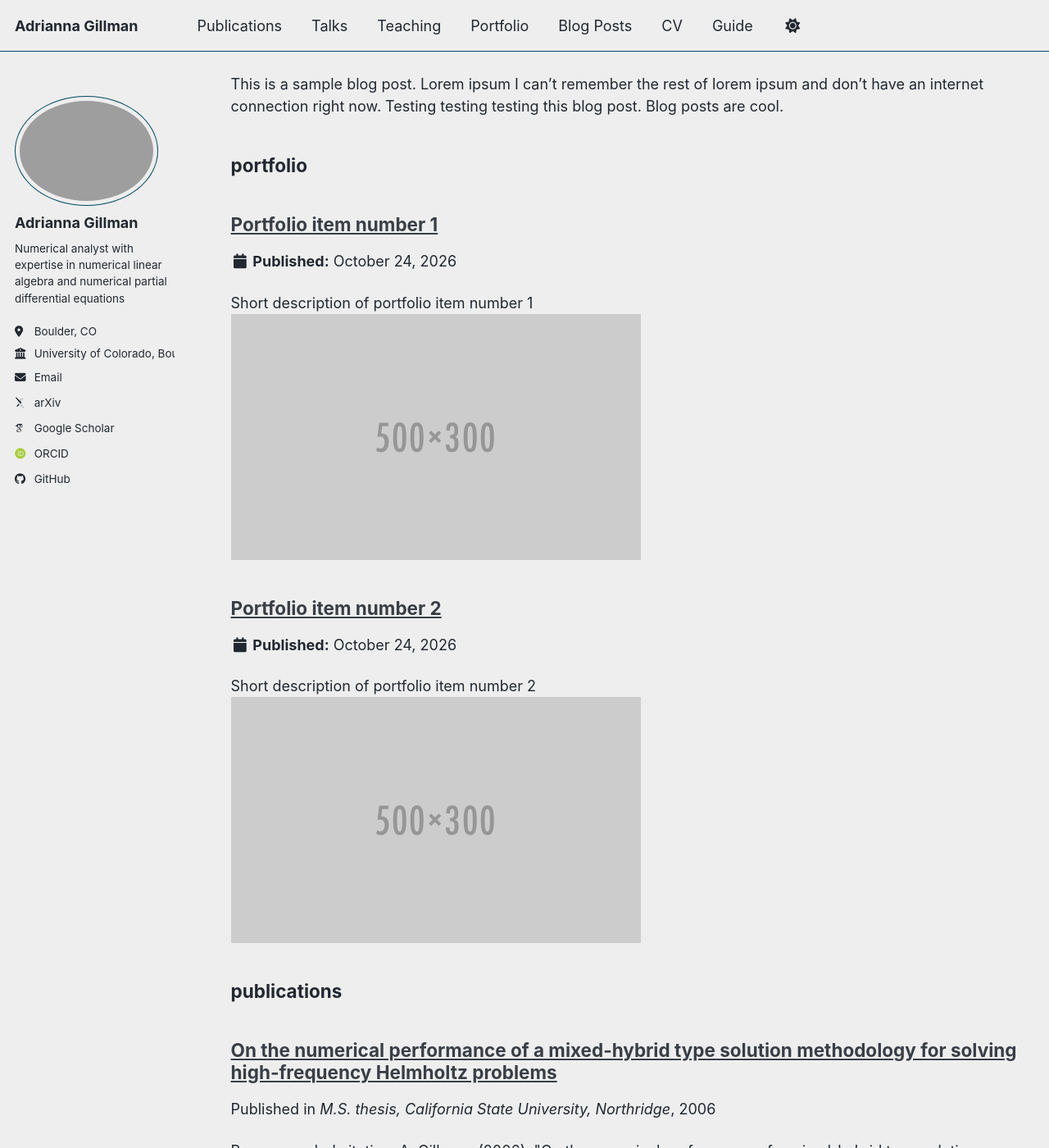
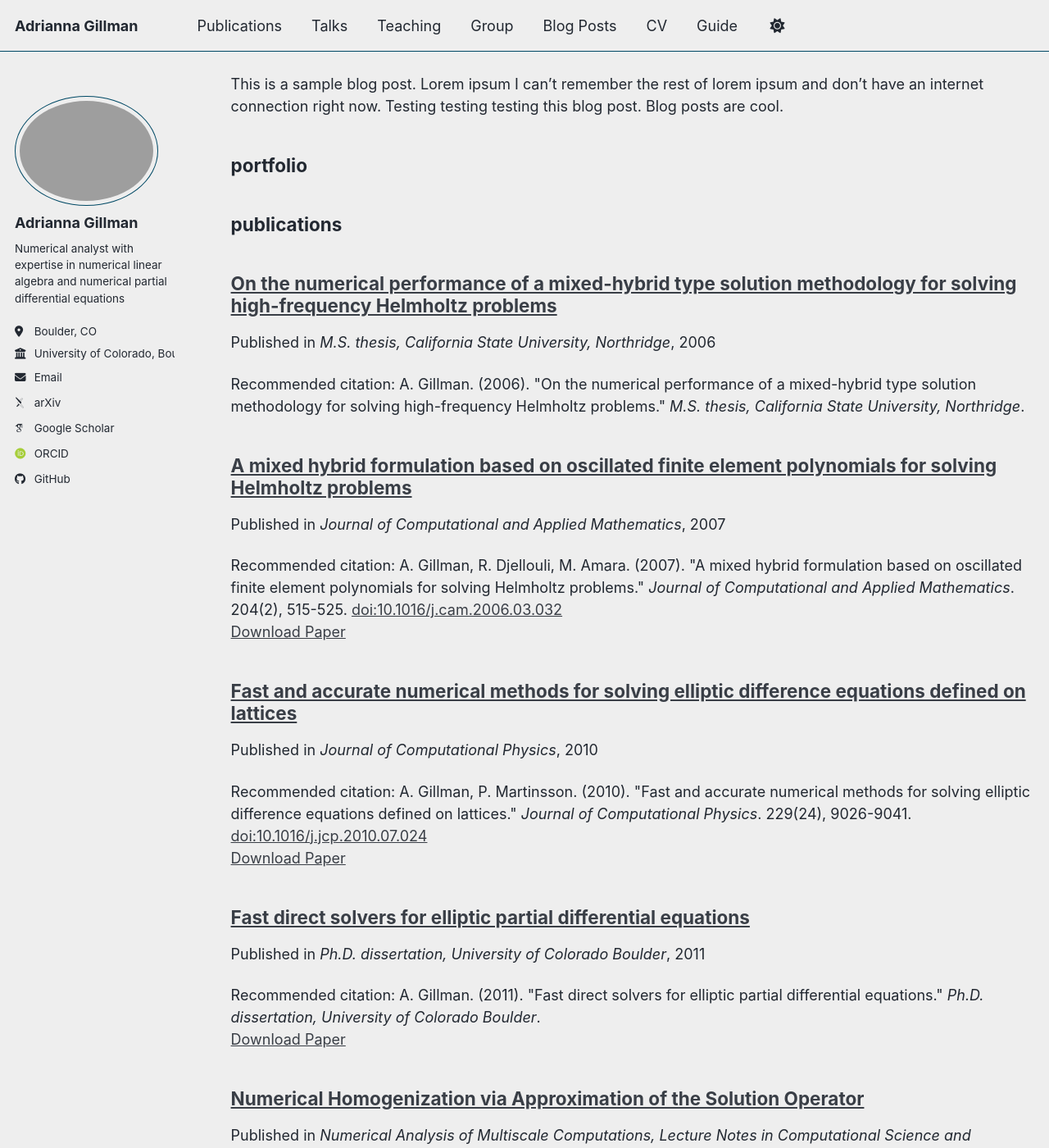
Before and after one commit to agillman20/agillman20.github.io, a Jekyll site: the page built from _pages/sitemap.md, in a window 1280 px wide and 1400 px high, scrolled down 2759 px. Shown: the whole window at 82% size. Built offline with Jekyll 4.4.1, drawn with Linux system fonts in a browser that asks for light colours; some web fonts are replaced; a script bundle is joined from its source files by our own code; library files that are not in the unit come from our copies.

Commit message:
Replace Portfolio tab with Group page
Add a Group page with current and former students and postdocs,
copied from the old Google Sites page. Redirect /portfolio/ to
/group/ and remove the template portfolio placeholders.

Co-Authored-By: Claude Opus 5.5 <noreply@anthropic.com>

```diff
--- a/_data/navigation.yml
+++ b/_data/navigation.yml
@@ -17,8 +17,8 @@ main:
   - title: "Teaching"
     url: /teaching/
 
-  - title: "Portfolio"
-    url: /portfolio/
+  - title: "Group"
+    url: /group/
 
   - title: "Blog Posts"
     url: /year-archive/
--- a/_portfolio/portfolio-1.md
+++ /dev/null
@@ -1,7 +0,0 @@
----
-title: "Portfolio item number 1"
-excerpt: "Short description of portfolio item number 1<br/><img src='/images/500x300.png'>"
-collection: portfolio
----
-
-This is an item in your portfolio. It can be have images or nice text. If you name the file .md, it will be parsed as markdown. If you name the file .html, it will be parsed as HTML.
--- a/_portfolio/portfolio-2.html
+++ /dev/null
@@ -1,7 +0,0 @@
----
-title: "Portfolio item number 2"
-excerpt: "Short description of portfolio item number 2 <br/><img src='/images/500x300.png'>"
-collection: portfolio
----
-
-This is an item in your portfolio. It can be have images or nice text. If you name the file .md, it will be parsed as markdown. If you name the file .html, it will be parsed as HTML.
```
Also changed, not shown: _pages/group.md (added, +29 -0 lines), _pages/portfolio.html (deleted, +0 -13 lines).
